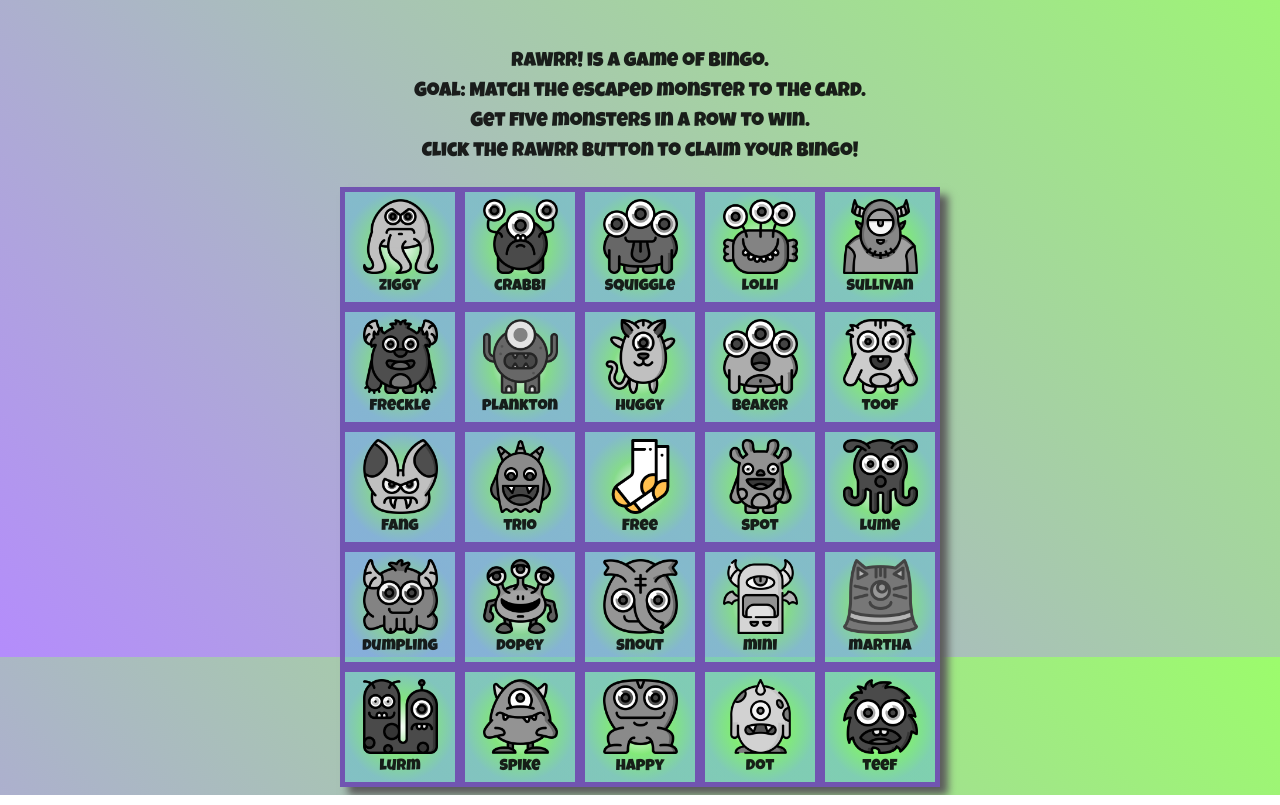
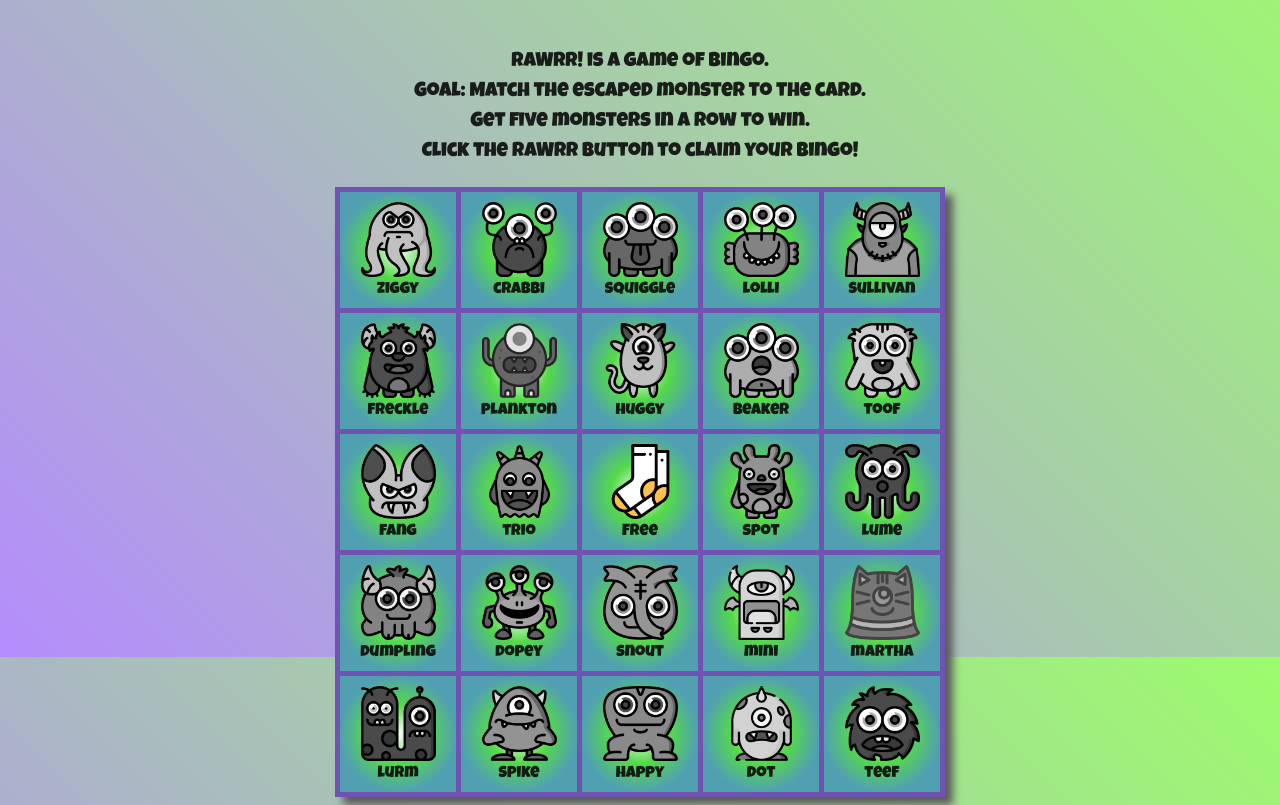
Before and after one commit to forestheims/monster-bingo, a website with bundled scripts: page index.html in a window 1280 px wide. Shown: the part 143-948 px from the top of the page. Built offline with nearby package versions, Linux system fonts and the light colour scheme.

Commit message:
fixed the border alignment issue for the grid

```diff
--- a/styles/home.css
+++ b/styles/home.css
@@ -1,6 +1,8 @@
 #grid-container {
     width: 600px;
     height: 600px;
+    border: 5px solid #7154b1;
+    grid-gap: 5px;
     grid-template-columns: repeat(5, 1fr);
     grid-template-rows: repeat(5, 1fr);
     box-shadow: 8px 8px 8px rgb(92, 92, 92);
@@ -8,16 +10,16 @@
 
 .grid {
     display: grid;
+    background-color: #7154b1;
 }
 
 .grid-item {
-    border: 5px solid #7154b1;
     display: flex;
     flex-direction: column;
     align-items: center;
     justify-content: center;
     gap: 5px;
-    background: radial-gradient(closest-side, white, #5ffe517e,#5dbdd280);
+    background: radial-gradient(closest-side, white, #54da48,#51a0b1);
 }
 
 .grid-item img {
```
